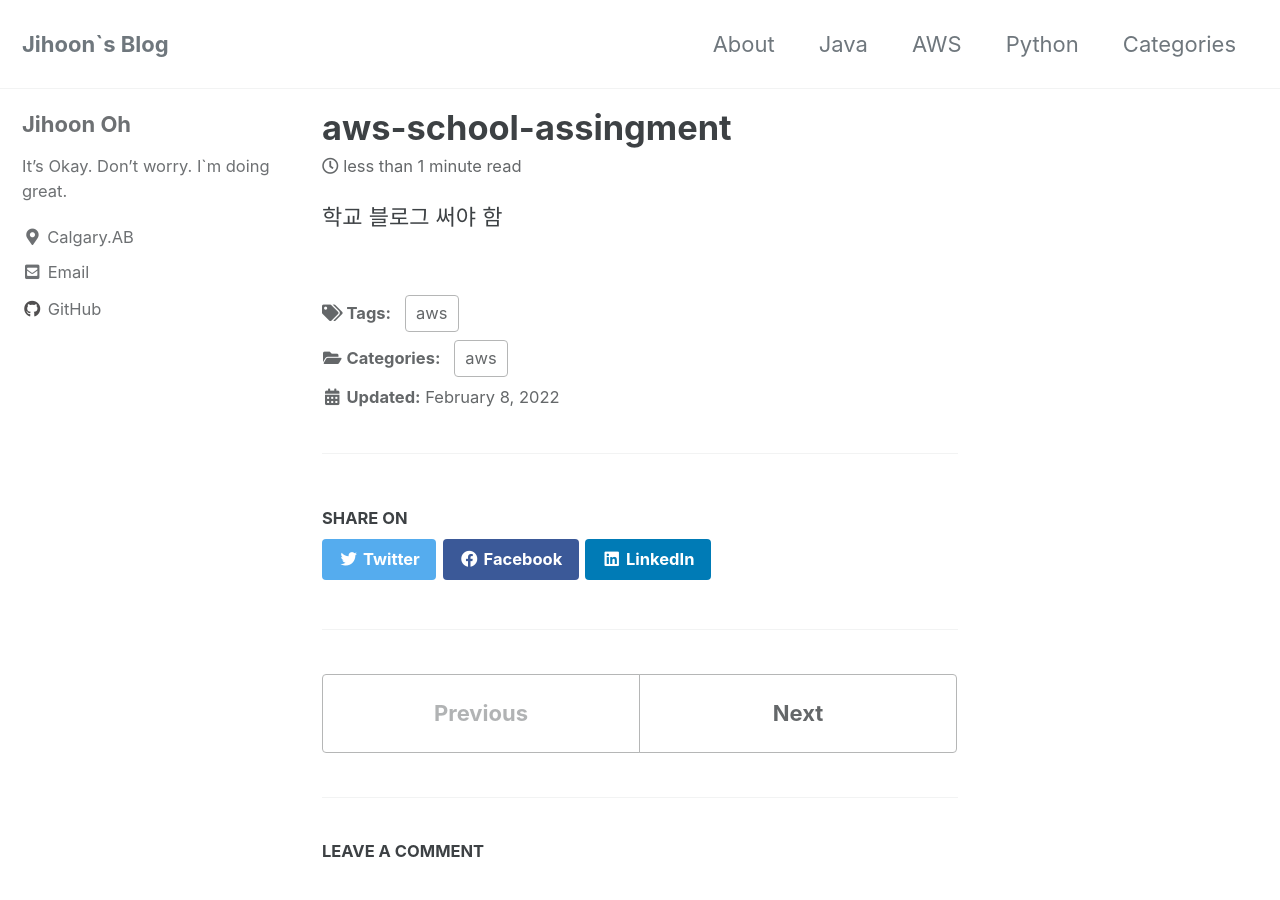
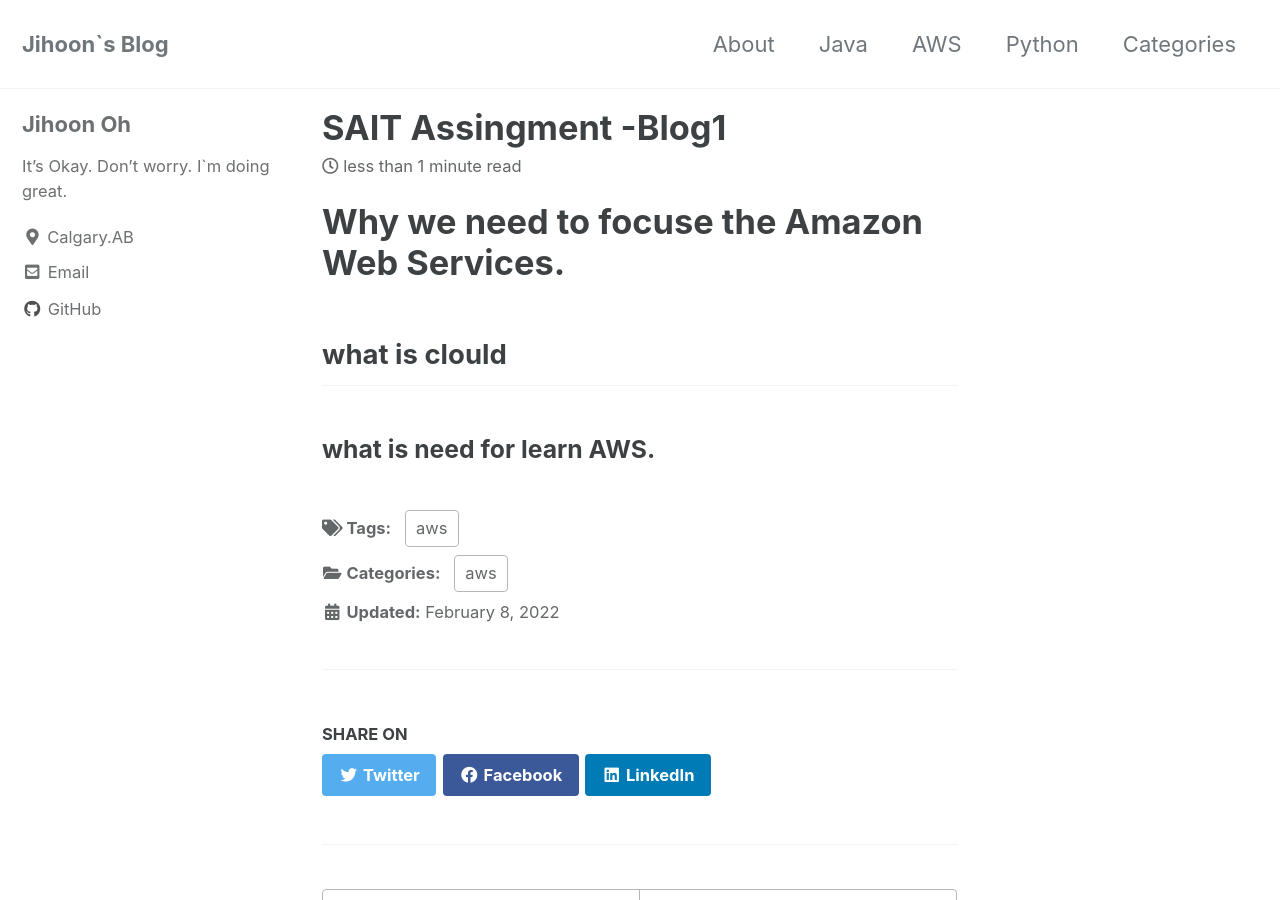
Before and after one commit to jihoon0324/jihoon0324.github.io, a Jekyll site: the page built from _posts/aws/2022-02-08-aws-basic.md, in a window 1280 px wide and 900 px high. Built offline with Jekyll 4.4.1, drawn with Linux system fonts in a browser that asks for light colours; cached includes are drawn as plain includes; comment, search, counter and statistics services are not loaded.

```diff
--- a/_posts/aws/2022-02-08-aws-basic.md
+++ b/_posts/aws/2022-02-08-aws-basic.md
@@ -1,5 +1,5 @@
 ---
-title: "aws-school-assingment"
+title: "SAIT Assingment -Blog1"
 excerpt: "school assginment for blog 1 "
 
 categories:
@@ -11,4 +11,12 @@ last_modified_at: 2022-02-08
 
 
 
-학교 블로그 써야 함
+# Why we need to focuse the Amazon Web Services.
+
+
+
+## what is clould
+
+
+
+### what is need for learn AWS.
```
